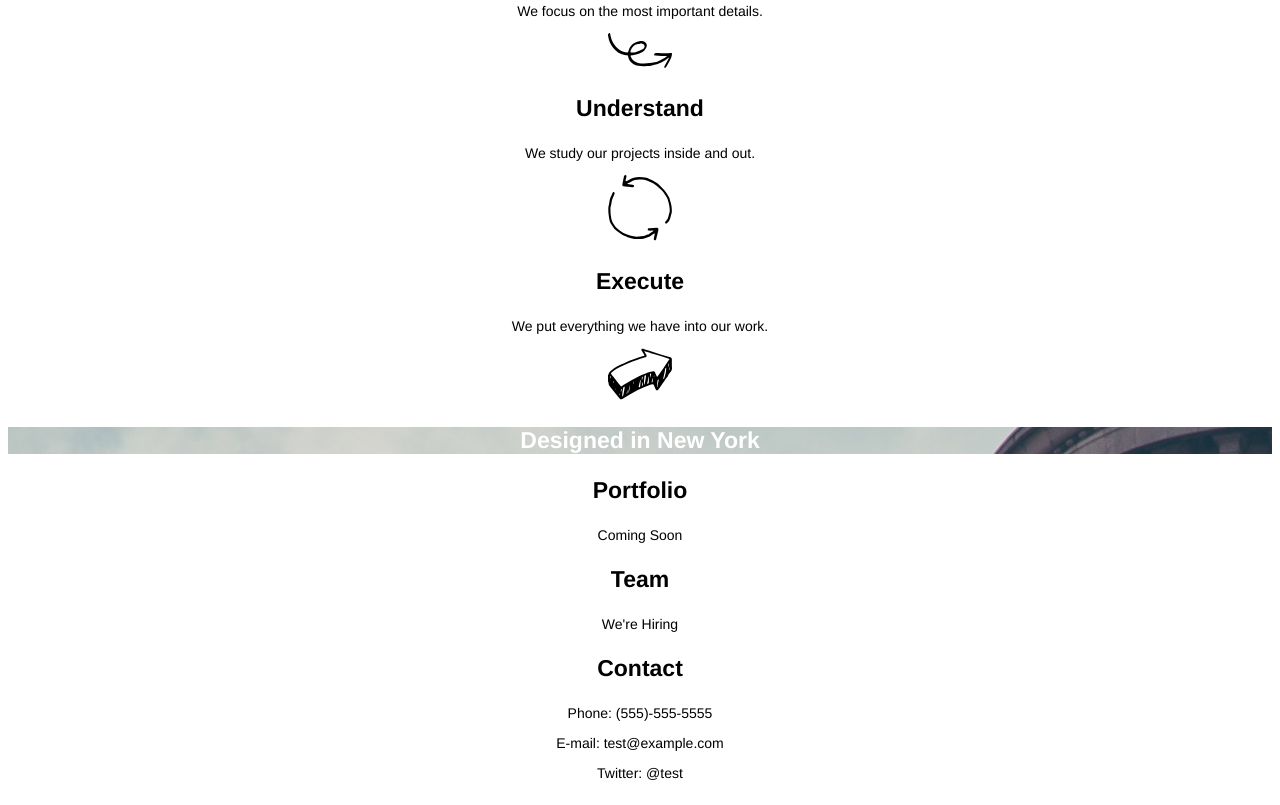
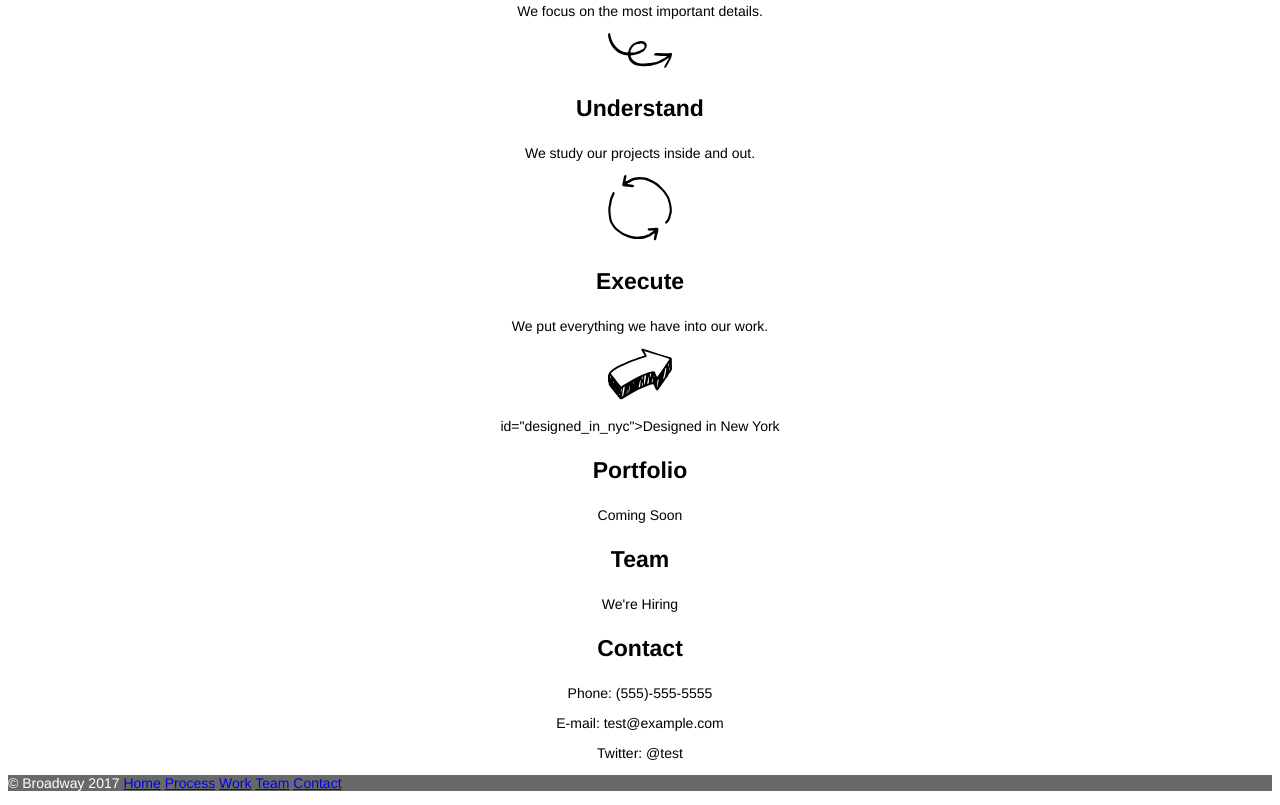
Before and after one commit to mkilby/broadway, a plain HTML site: page index.html in a window 1280 px wide. Shown: the part 664-1469 px from the top of the page. Drawn offline with Linux system fonts and the light colour scheme.

Commit message:
update footer

```diff
--- a/index.html
+++ b/index.html
@@ -35,7 +35,7 @@
 
     <!-- bottom section / Portfolio - team - contact info -->
     <div class="bottom_section">
-      <h3 id="designed_in_nyc">Designed in New York</h3>
+      <p> id="designed_in_nyc">Designed in New York</p>
       <h3 id="work">Portfolio</h3>
       <p>Coming Soon</p>
 
@@ -46,4 +46,19 @@
       <p>Phone: (555)-555-5555</p>
       <p>E-mail: test@example.com</p>
       <p>Twitter: @test</p>
+    </div>
+
+
+    <!-- footer -->
+    <div class="footer">
+      <p>
+        © Broadway 2017
+        <a href="#">Home</a>
+        <a href="#process">Process</a>
+        <a href="#work">Work</a>
+        <a href="#team">Team</a>
+        <a href="#contact">Contact</a>
+      </p>
+    </div>
+  </body>
 </html>
--- a/resources/css/style.css
+++ b/resources/css/style.css
@@ -28,3 +28,9 @@ p {
   background-image: url("../images/the-flatiron-building.png");
   color: white;
 }
+.footer {
+  background-color: dimgray;
+  font-size: 11px;
+  text-align: left;
+  color: white;
+}
```
